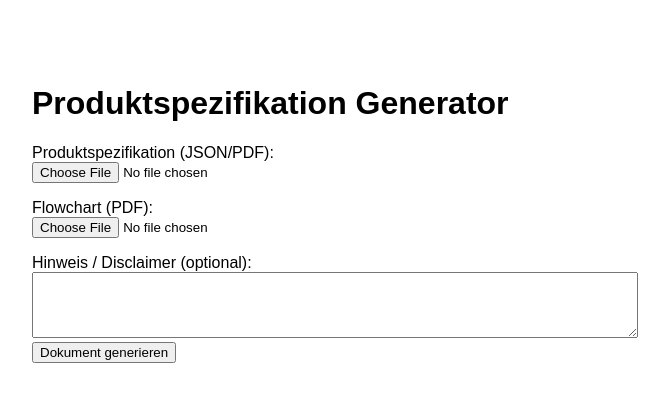
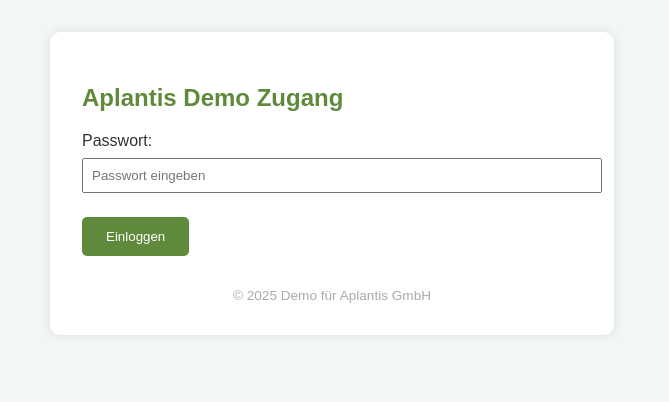
Before and after one commit to MaxSchira/docx-spec-filler, a Python web app: template templates/index.html in a window 1280 px wide. Shown: the top 402 px of the page, without its empty margins (308-977 px from the left). Run offline with Jinja, Linux system fonts and the light colour scheme; the template is opened without the code that fills it, so the values that code supplies are empty.

Commit message:
Add files via upload

```diff
--- a/templates/index.html
+++ b/templates/index.html
@@ -1,73 +1,85 @@
+
 <!DOCTYPE html>
 <html lang="en">
 <head>
-  <meta charset="UTF-8" />
-  <meta name="viewport" content="width=device-width, initial-scale=1.0" />
-  <title>Produktspezifikation Generator</title>
-  <script defer>
-    async function handleSubmit(e) {
-      e.preventDefault();
-      const status = document.getElementById("status");
-      const downloadLink = document.getElementById("download-link");
-      downloadLink.style.display = "none";
-      status.innerText = "⏳ Dokument wird generiert...";
-
-      const form = document.getElementById("upload-form");
-      const formData = new FormData(form);
-
-      try {
-        const response = await fetch("https://maxschira.app.n8n.cloud/webhook/generate-doc", {
-          method: "POST",
-          body: formData
-        });
-
-        if (!response.ok) throw new Error("Fehler beim Generieren");
-
-        const blob = await response.blob();
-        const url = window.URL.createObjectURL(blob);
-
-        downloadLink.href = url;
-        downloadLink.download = "filled_specification.docx";
-        downloadLink.style.display = "inline-block";
-        status.innerText = "✅ Erfolgreich generiert!";
-      } catch (err) {
-        console.error(err);
-        status.innerText = "❌ Fehler: " + err.message;
-      }
-    }
-  </script>
+    <meta charset="UTF-8">
+    <title>Aplantis Demo Zugang</title>
     <style>
         body {
-      font-family: sans-serif;
-      max-width: 600px;
-      margin: 3rem auto;
-      padding: 1rem;
+            font-family: Arial, sans-serif;
+            background-color: #f2f6f4;
+            color: #333;
+            margin: 0;
+            padding: 2rem;
         }
+        .container {
+            max-width: 500px;
+            background-color: white;
+            padding: 2rem;
+            margin: auto;
+            border-radius: 10px;
+            box-shadow: 0 0 10px rgba(0,0,0,0.1);
+        }
+        h2 {
+            color: #608a3b;
+        }
+        label {
+            display: block;
+            margin-top: 1rem;
+        }
+        input[type="password"],
         input[type="file"] {
-      margin-bottom: 1rem;
+            width: 100%;
+            padding: 0.5rem;
+            margin-top: 0.5rem;
         }
-    #download-link {
-      margin-top: 1rem;
-      display: none;
+        button {
+            background-color: #608a3b;
+            color: white;
+            padding: 0.75rem 1.5rem;
+            border: none;
+            border-radius: 5px;
+            margin-top: 1.5rem;
+            cursor: pointer;
+        }
+        .footer {
+            text-align: center;
+            font-size: 0.85rem;
+            color: #aaa;
+            margin-top: 2rem;
         }
     </style>
 </head>
 <body>
-  <h1>Produktspezifikation Generator</h1>
-  <form id="upload-form" onsubmit="handleSubmit(event)">
-    <label>Produktspezifikation (JSON/PDF):</label><br />
-    <input type="file" name="spec" required /><br />
+<div class="container">
+    <h2>Aplantis Demo Zugang</h2>
+    <div id="password-screen">
+        <label for="password">Passwort:</label>
+        <input type="password" id="password" placeholder="Passwort eingeben">
+        <button onclick="checkPassword()">Einloggen</button>
+    </div>
 
-    <label>Flowchart (PDF):</label><br />
-    <input type="file" name="file" accept="application/pdf" required /><br />
-
-    <label>Hinweis / Disclaimer (optional):</label><br />
-    <textarea name="disclaimer" rows="4" style="width: 100%;"></textarea><br />
-
-    <button type="submit">Dokument generieren</button>
+    <form id="upload-form" action="/fill-doc" method="post" enctype="multipart/form-data" style="display:none;">
+        <label for="spec">Spezifikation (PDF):</label>
+        <input type="file" name="spec" required>
+        <label for="file">Flowchart (PDF):</label>
+        <input type="file" name="file">
+        <button type="submit">Hochladen & Generieren</button>
     </form>
 
-  <p id="status"></p>
-  <a id="download-link">Download starten</a>
+    <div class="footer">© 2025 Demo für Aplantis GmbH</div>
+</div>
+
+<script>
+    function checkPassword() {
+        const pw = document.getElementById("password").value;
+        if (pw === "atlantis2025") {
+            document.getElementById("password-screen").style.display = "none";
+            document.getElementById("upload-form").style.display = "block";
+        } else {
+            alert("Falsches Passwort!");
+        }
+    }
+</script>
 </body>
 </html>
```
Lines whose indentation alone changed are shown as unchanged.
